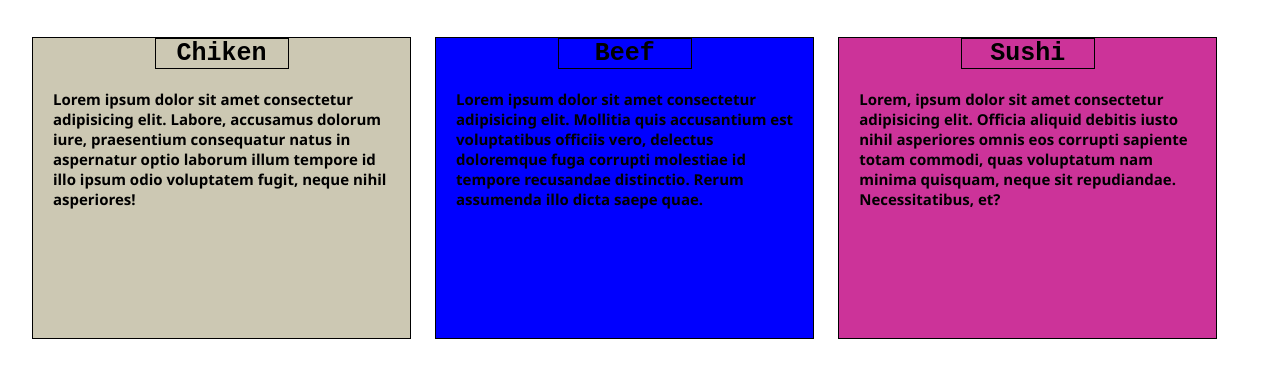
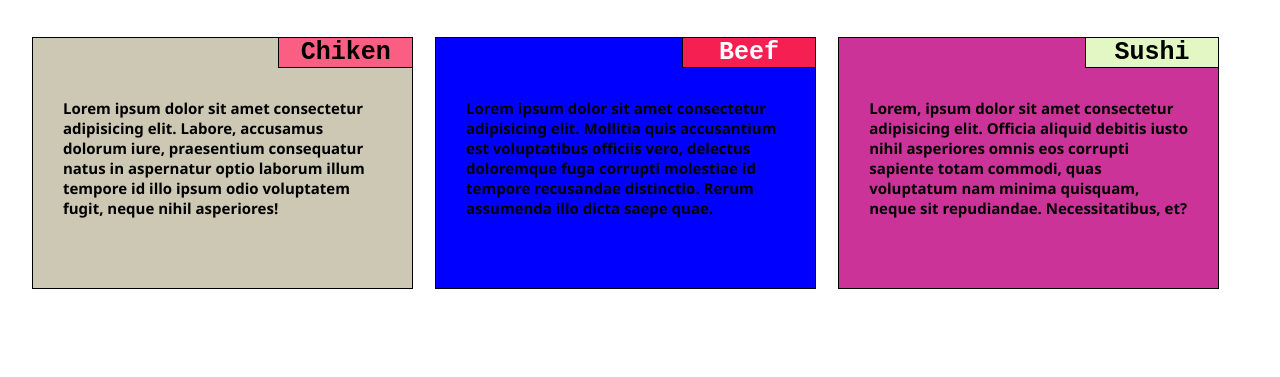
Before and after one commit to Ahlam77/module2-solution, a plain HTML site: page index.html in a window 1280 px wide. Shown: the part 139-516 px from the top of the page. Drawn offline with Linux system fonts and the light colour scheme.

Commit message:
6  commit

```diff
--- a/style.css
+++ b/style.css
@@ -14,11 +14,12 @@ body {
 }
 
 .content {
-  height: 300px;
+  height: 250px;
   background: #ccc8b3;
   border: 1px black solid;
   margin: 0;
   padding: 0;
+  width: 100%;
 }
 .book {
   float: left;
@@ -31,21 +32,23 @@ div.first {
 }
 
 p {
-  padding: 20px;
+
   text-align: center;
   font-family: "Segoe UI", Tahoma, Geneva, Verdana, sans-serif;
   font-size: 15px;
   font-weight: bold;
-  margin: auto;
+  margin: 60px 30px;
   text-align: left;
 }
 
 h2 {
+  position: relative;
   font-family: "Courier New", Courier, monospace;
   font-size: 25px;
   font-weight: bolder;
   margin: auto;
-  border: 1px solid black;
+  border-left: 1px solid black;
+  border-bottom: 1px solid black;
   width: 35%;
 }
 
@@ -56,3 +59,18 @@ div .second {
 div .third {
   background-color: rgb(204, 51, 153);
 }
+
+#hi{
+  background-color: rgb(245, 32, 81);
+  float: right;
+  color: white;
+}
+
+#hy{
+  background-color: rgb(251, 94, 131);
+  float: right;
+}
+#hey{
+ background-color: rgb(226, 247, 195);
+  float: right;
+}
```
